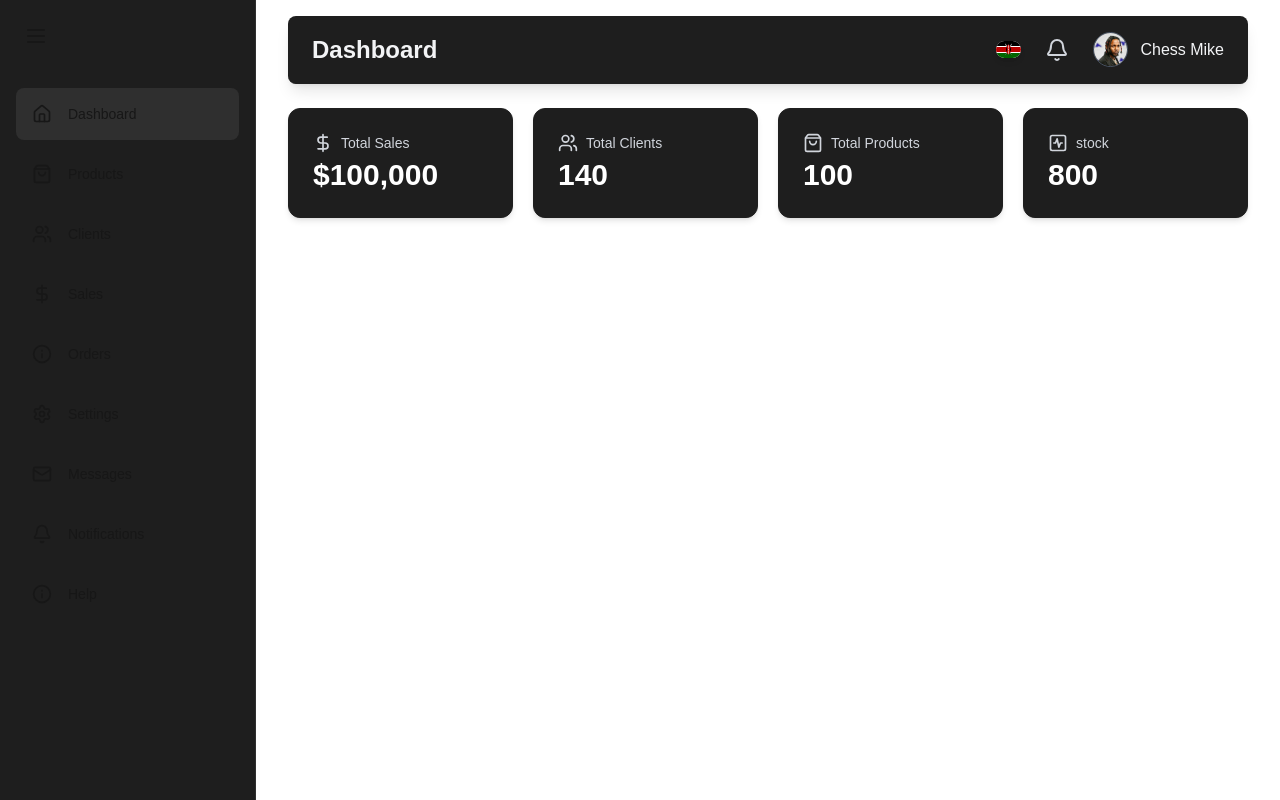
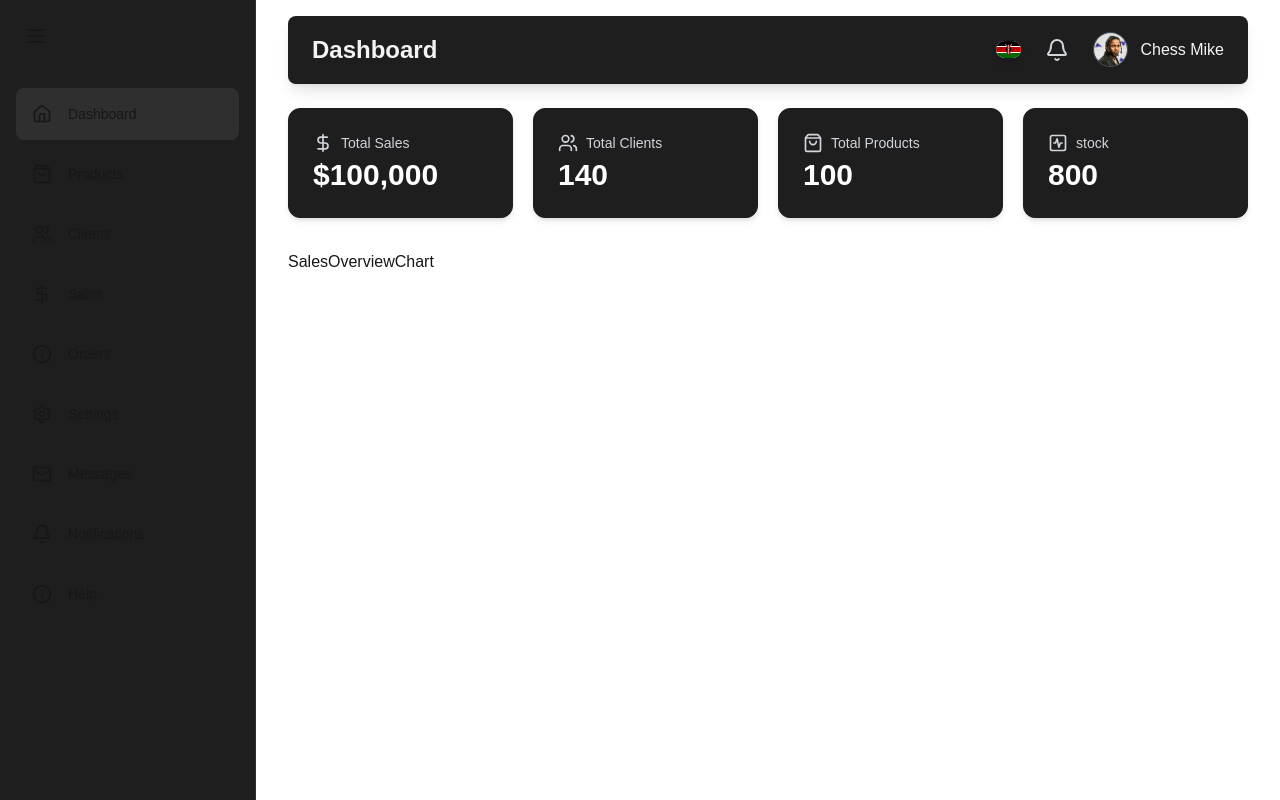
Before and after one commit to chesere/admin-dashboard, a Next.js app: page / in a window 1280 px wide. Built offline with nearby package versions, Linux system fonts and the light colour scheme.

Commit message:
Creating the overview sales hart and adding the link to the page

```diff
--- a/app/overview/page.jsx
+++ b/app/overview/page.jsx
@@ -3,6 +3,7 @@
 import { DollarSign, ShoppingBag, SquareActivity, Users } from "lucide-react";
 import StartCard from "@/components/StartCard";
 import { motion } from "framer-motion";
+import SalesOverviewChart from "@/components/SalesOverviewChart";
 
 const OverviewPage = () => {
   return (
@@ -19,6 +20,9 @@
           <StartCard name="Total Products" icon={ShoppingBag} value="100" />
           <StartCard name="stock" icon={SquareActivity} value="800" />
         </motion.div>
+        <div className="grid grid-cols-1 lg:grid-cols-2 gap-8">
+          <SalesOverviewChart />
+        </div>
       </main>
     </div>
   );
--- /dev/null
+++ b/components/SalesOverviewChart.jsx
@@ -0,0 +1,7 @@
+import React from "react";
+
+const SalesOverviewChart = () => {
+  return <div>SalesOverviewChart</div>;
+};
+
+export default SalesOverviewChart;
```
